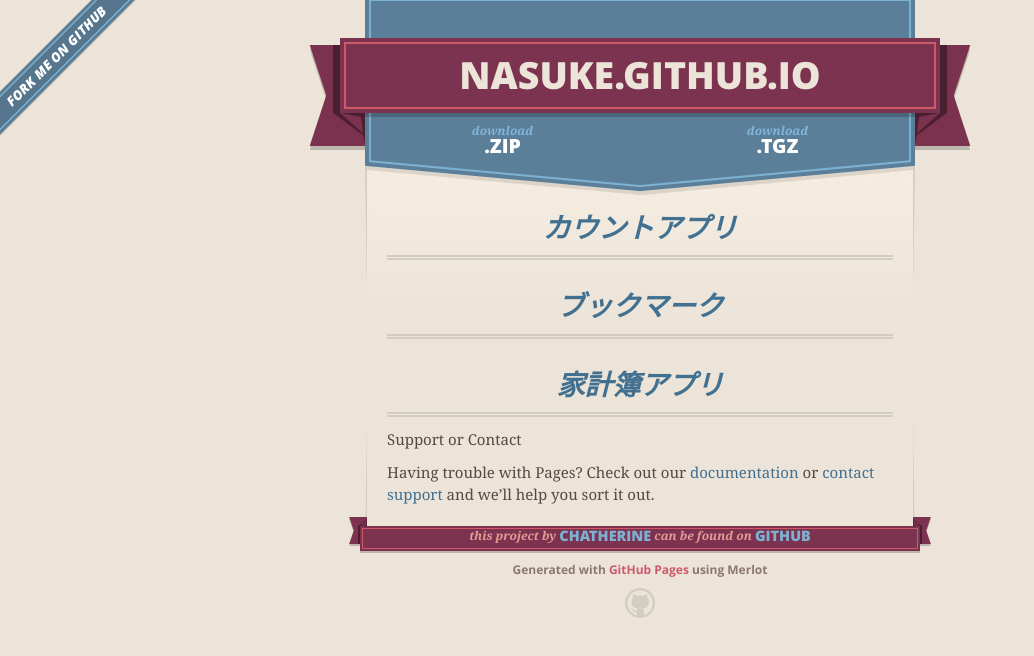
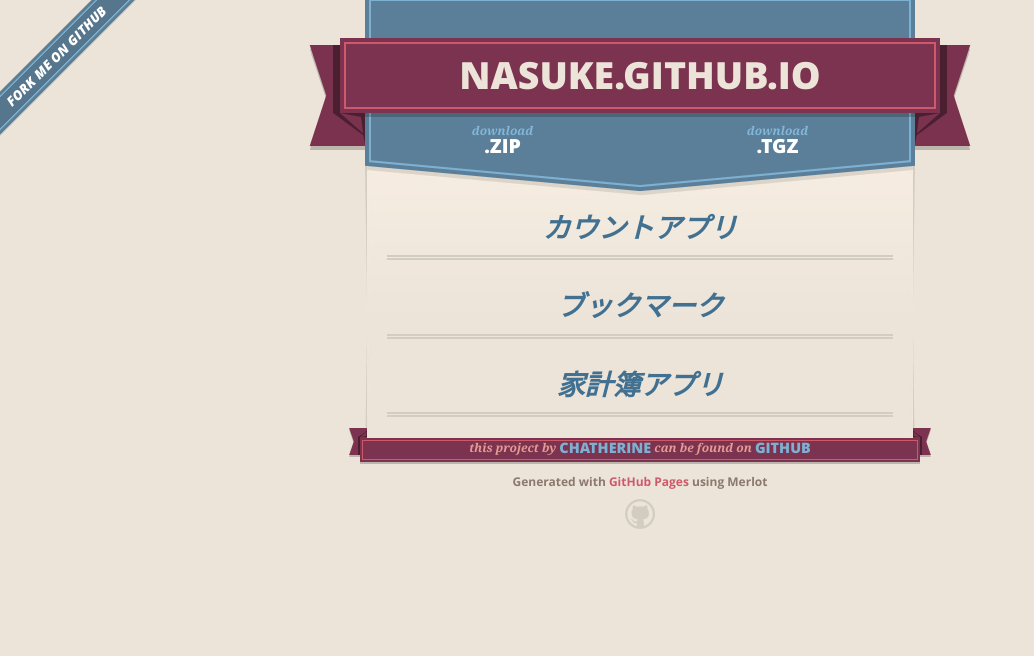
Before and after one commit to chatherine/nasuke.github.io, a plain HTML site: page index.html in a window 1280 px wide. Shown: the whole page, without its empty margins (0-1034 px from the left). Drawn offline with nearby package versions, Linux system fonts and the light colour scheme.

Commit message:
Update index.html

```diff
--- a/index.html
+++ b/index.html
@@ -53,9 +53,7 @@
 <h3>
 <a href="https://account-book-iona107507.c9users.io/" id="welcome-to-github-pages" class="anchor" aria-hidden="true"><span aria-hidden="true" class="octicon octicon-link"></span>家計簿アプリ</a></h3>
 
-<a id="support-or-contact" class="anchor" href="#support-or-contact" aria-hidden="true"><span aria-hidden="true" class="octicon octicon-link"></span></a>Support or Contact</h3>
 
-<p>Having trouble with Pages? Check out our <a href="https://help.github.com/pages">documentation</a> or <a href="https://github.com/contact">contact support</a> and we’ll help you sort it out.</p>
       </section>
 
       <footer>
```
